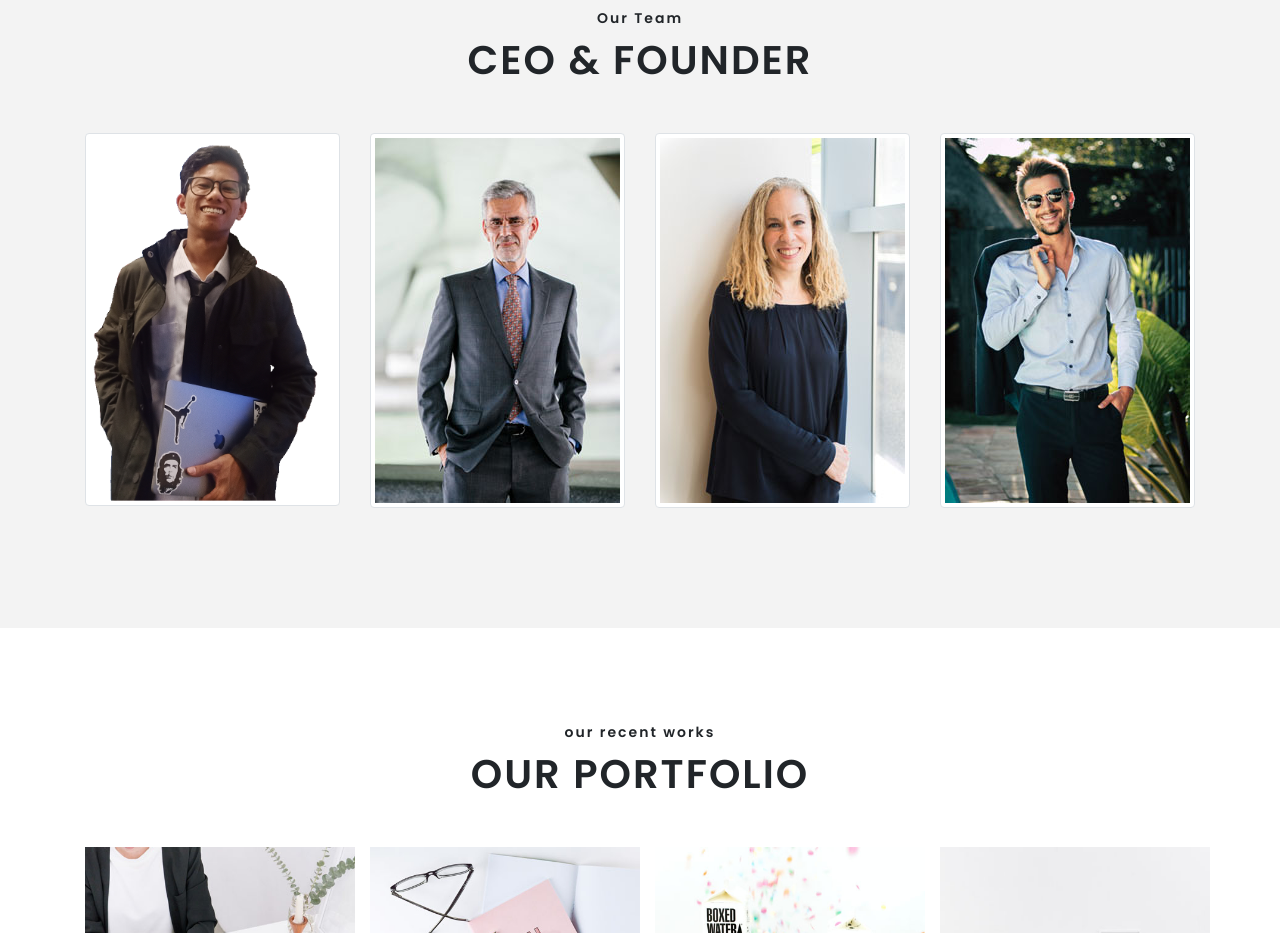
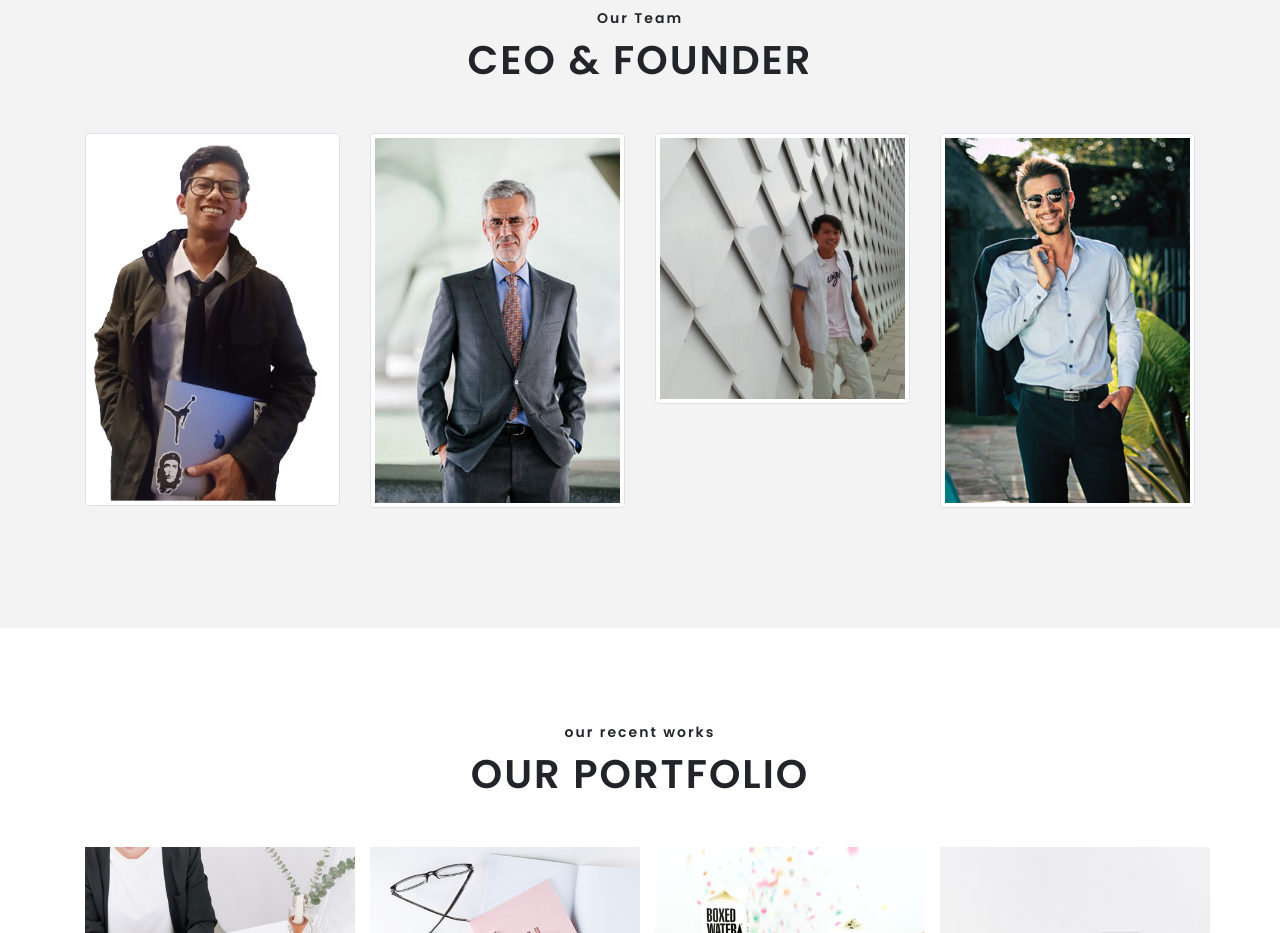
Before and after one commit to indorajoperkasa/indorajoperkasa.github.io, a plain HTML site: page index.html in a window 1280 px wide. Shown: the part 2760-3693 px from the top of the page. Drawn offline with nearby package versions, Linux system fonts and the light colour scheme.

Commit message:
new aang.img

```diff
--- a/index.html
+++ b/index.html
@@ -258,7 +258,7 @@ License URL: http://creativecommons.org/licenses/by/3.0/
 			</div>
 			<div class="col-lg-3 col-sm-6 mb-4">
 				<div class="box13">
-					<img src="images/team3.jpg" class="img-fluid img-thumbnail" alt="" />
+					<img src="images/aang3.jpg" class="img-fluid img-thumbnail" alt="" />
 					<div class="box-content">
 						<h3 class="title">Aang Kunaypi</h3>
 						<span class="post">Director</span>
```
